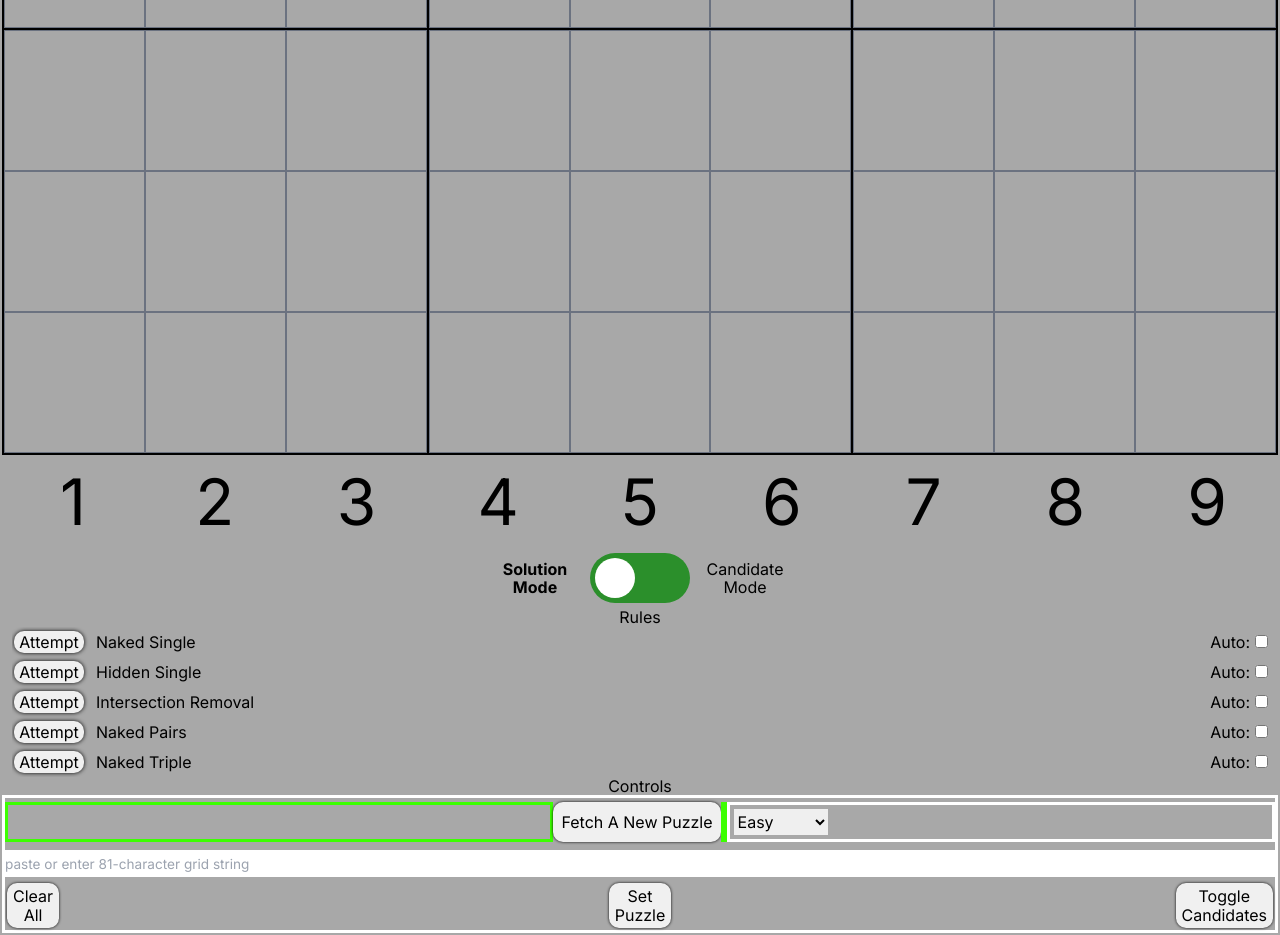
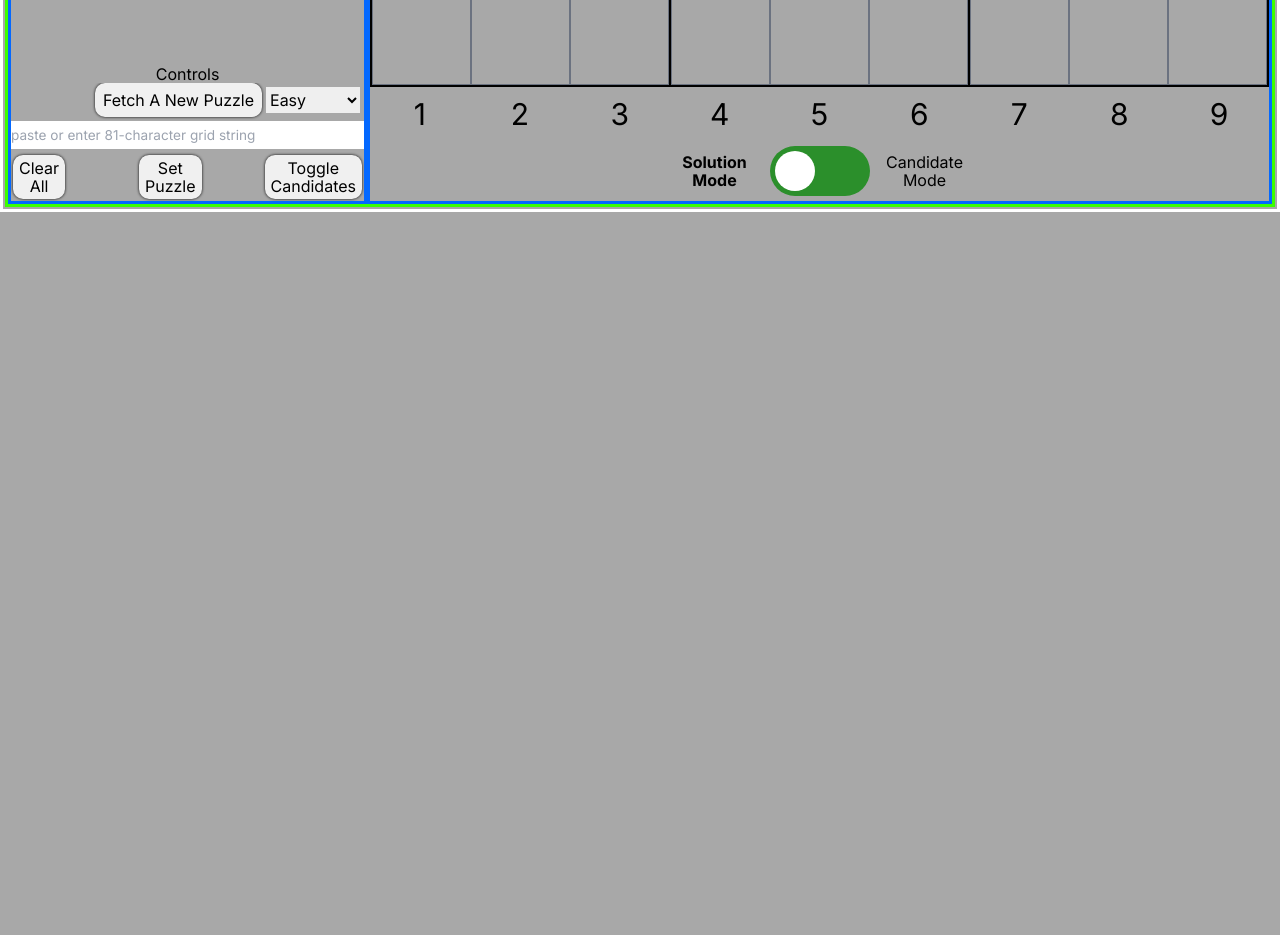
Before and after one commit to TylerHartwell/sudoku, a Next.js app: page / in a window 1280 px wide. Shown: the part 860-1795 px from the top of the page. After the commit the page ends 1072 px from the top, so only its background shows below. Built offline with nearby package versions, Linux system fonts and the light colour scheme.

Commit message:
wip figuring out medium up sizing

```diff
--- a/src/app/page.tsx
+++ b/src/app/page.tsx
@@ -61,10 +61,10 @@ export default function Page() {
   }
 
   return (
-    <div className="primary  my-[2px] md:my-0 p-[2px] flex flex-col">
+    <div className="b1 primary md:h-full  p-[2px] flex flex-col items-center">
       <h1 className="title text-center text-[1em] md:text-[2em]">SUDOKU RULER</h1>
-      <div className=" flex flex-row-reverse flex-wrap">
-        <div className=" w-full flex flex-col">
+      <div className="b2 w-full  flex flex-col md:flex-row-reverse md:justify-center">
+        <div className="b3 w-full  flex flex-col">
           <CandidateContext.Provider value={contextObj}>
             <Board />
           </CandidateContext.Provider>
@@ -81,10 +81,10 @@ export default function Page() {
                 />
               ))}
             </div>
-            <div className="pad-mode-container w-full flex py-[5px] mx-auto justify-center items-center">
+            <div className="pad-mode-container w-full flex py-[5px] mx-auto justify-center items-center overflow-hidden">
               <button
                 className={clsx(
-                  "solution-mode-btn h-[90%] w-[100px] border-none flex rounded-[10px] p-[5px] text-center justify-center items-center bg-transparent",
+                  "solution-mode-btn h-[90%] w-[100px] border-none flex rounded-[10px] p-[5px] text-center text-[clamp(12px,6vw,16px)] justify-center items-center bg-transparent",
                   !candidateMode && "font-bold pointer-events-none"
                 )}
                 onClick={() => toggleCandidateMode(false)}
@@ -93,21 +93,21 @@ export default function Page() {
               </button>
               <div
                 className={clsx(
-                  "mode-switch-outer h-[50px] w-[100px] rounded-[25px] relative my-auto mx-[5px] duration-300 cursor-pointer",
+                  "mode-switch-outer h-[50px] aspect-[2] min-w-[50px] rounded-[25px] relative my-auto mx-[5px] duration-300 cursor-pointer",
                   candidateMode ? "bg-[#d14141]" : "bg-[rgb(43,143,43)]"
                 )}
                 onClick={() => toggleCandidateMode()}
               >
                 <div
                   className={clsx(
-                    "mode-switch-inner h-[40px] w-[40px] rounded-[50%] bg-white absolute top-[50%] -translate-y-1/2 pointer-events-none duration-300",
+                    "mode-switch-inner h-[80%] aspect-square rounded-[50%] bg-white absolute top-[50%] -translate-y-1/2 pointer-events-none duration-300",
                     candidateMode ? "left-[calc(100%-5px)] -translate-x-full" : "left-[5px] translate-x-0"
                   )}
                 ></div>
               </div>
               <button
                 className={clsx(
-                  "candidate-mode-btn h-[90%] w-[100px] border-none flex rounded-[10px] p-[5px] text-center justify-center items-center bg-transparent",
+                  "candidate-mode-btn h-[90%] w-[100px] border-none flex rounded-[10px] p-[5px] text-center text-[clamp(12px,6vw,16px)] justify-center items-center bg-transparent",
                   candidateMode && "font-bold pointer-events-none"
                 )}
                 onClick={() => toggleCandidateMode(true)}
@@ -117,7 +117,7 @@ export default function Page() {
             </div>
           </section>
         </div>
-        <div className=" w-full flex flex-col justify-between">
+        <div className="b3 w-full  md:w-[500px] flex flex-col justify-between">
           <section className="  rules mt-[10px] md:mt-0 text-center ">
             <h2>Rules</h2>
             <ol className="mx-[10px] flex flex-col list-none overflow-auto">
@@ -137,9 +137,9 @@ export default function Page() {
           </section>
           <section className="controls mt-[10px] md:mt-0 flex flex-col justify-start items-center ">
             <h2 className="controls-title text-center">Controls</h2>
-            <div className="b1 relative w-full flex flex-col items-center gap-[2px]">
-              <div className="w-full m-1 flex flex-wrap-reverse">
-                <div className="b2 flex-1"></div>
+            <div className="relative w-full flex flex-col items-center gap-[2px] overflow-auto">
+              <div className="w-full flex">
+                <div className="flex-1"></div>
                 <FetchPuzzleButton
                   className={clsx("fetch-grid-string-btn p-2 rounded-[10px] shadow-[black_0px_0px_3px]", boardIsSet && "hidden")}
                   handlePuzzleStartChange={handlePuzzleStartChange}
@@ -147,10 +147,10 @@ export default function Page() {
                 >
                   Fetch A New Puzzle
                 </FetchPuzzleButton>
-                <div className="b2 flex-1 grow-0"></div>
-                <div className="b1 flex-1 flex justify-start">
+                <div className="flex-1 grow-0"></div>
+                <div className="flex-1 flex justify-start items-center">
                   <select
-                    className={clsx("difficulty m-1 py-0.5", boardIsSet && "hidden")}
+                    className={clsx("difficulty m-1 py-0.5 h-min", boardIsSet && "hidden")}
                     value={difficulty}
                     onChange={e => handleDifficulty(e.target.value as "easy" | "medium" | "hard" | "diabolical")}
                   >
@@ -164,33 +164,43 @@ export default function Page() {
               <input
                 type="text"
                 placeholder="paste or enter 81-character grid string"
-                className={clsx("grid-string w-full border-none h-[2em] text-[.85em] m-[2px] select-text", boardIsSet && "hidden")}
+                className={clsx("grid-string w-full border-none h-[2em] text-[.85em] my-[2px] select-text", boardIsSet && "hidden")}
                 id="grid-string"
                 value={puzzleStringStart}
                 onChange={e => {
                   handlePuzzleStartChange(e.target.value)
                 }}
               />
-              <div className="grid grid-cols-3 w-full p-[2px] min-w-0">
-                <button className="clear-all-btn w-min rounded-[10px] shadow-[black_0px_0px_3px]" onClick={() => resetBoardData()}>
+              <div className="flex w-full p-[2px] min-w-0">
+                <div className="flex-1">
+                  <button
+                    className="clear-all-btn w-min text-[clamp(12px,4vw,16px)] rounded-[10px] shadow-[black_0px_0px_3px]"
+                    onClick={() => resetBoardData()}
+                  >
                     Clear All
                   </button>
+                </div>
+
+                <div className="flex-1"></div>
                 <button
                   className={clsx(
-                    "set-puzzle-btn w-min rounded-[10px] shadow-[black_0px_0px_3px] justify-self-center active:bg-yellow-200",
+                    "set-puzzle-btn w-min text-[clamp(12px,4vw,16px)] rounded-[10px] shadow-[black_0px_0px_3px] active:bg-yellow-200",
                     boardIsSet && "hidden"
                   )}
                   onClick={() => handleBoardSet(true)}
                 >
                   Set Puzzle
                 </button>
+                <div className="flex-1"></div>
+                <div className="flex-1 flex justify-end">
                   <button
-                  className="toggle-candidates-btn w-min rounded-[10px] shadow-[black_0px_0px_3px] justify-self-end col-start-3 disabled:opacity-50"
+                    className="toggle-candidates-btn w-min text-[clamp(12px,4vw,16px)] rounded-[10px] shadow-[black_0px_0px_3px] justify-self-end disabled:opacity-50"
                     onClick={() => toggleShowCandidates()}
                     disabled={candidateMode}
                   >
                     Toggle Candidates
                   </button>
+                </div>
               </div>
             </div>
           </section>
--- a/src/components/PadNumber.tsx
+++ b/src/components/PadNumber.tsx
@@ -35,7 +35,7 @@ const PadNumber = ({ number, highlightN, handleHighlightNChange, lastClickedHigh
   return (
     <div
       className={clsx(
-        `pad-number pad${number} w-full h-full text-center place-content-center text-[5vw] select-none hover-fine-device:hover:cursor-pointer hover-fine-device:hover:font-bold`,
+        `pad-number pad${number} w-full h-full text-center place-content-center text-[5vw] md:text-[clamp(10px,6vh,30px)] select-none hover-fine-device:hover:cursor-pointer hover-fine-device:hover:font-bold`,
         number === highlightN && "font-bold"
       )}
       onMouseEnter={handleMouseEnter}
--- a/src/components/RuleItem.tsx
+++ b/src/components/RuleItem.tsx
@@ -24,8 +24,8 @@ const RuleItem = ({ ruleN, ruleName, isChecked, handleCheckboxChange, ruleOutcom
       >
         Attempt
       </button>
-      <span className="mx-[10px] whitespace-nowrap">{ruleName}</span>
-      <label htmlFor={"checkbox" + ruleN} className="border-none ml-auto whitespace-nowrap">
+      <span className="mx-[10px] whitespace-nowrap text-[clamp(12px,4vw,16px)]">{ruleName}</span>
+      <label htmlFor={"checkbox" + ruleN} className="border-none ml-auto whitespace-nowrap text-[clamp(12px,4vw,16px)]">
         Auto:
       </label>
       <input
--- a/src/components/board/Candidate.tsx
+++ b/src/components/board/Candidate.tsx
@@ -50,7 +50,7 @@ const Candidate = ({ gridSquareIndex, candidateIndex, entryShownValue }: Candida
     <div className="relative size-full">
       <div
         className={clsx(
-          "candidate absolute text-[3vw] flex justify-center items-center size-full no-hover-device:pointer-events-none",
+          "candidate absolute text-[3vw] md:text-[clamp(8px,2vh,30px)] flex justify-center items-center size-full no-hover-device:pointer-events-none",
           ((!showCandidates && !candidateMode) || entryShownValue) && "invisible",
           candidateN === highlightN && (showCandidates || candidateMode) && !isEliminated && "bg-[rgb(248,248,120)] font-bold",
           isToggleable && "border-[1px] border-dashed border-[#0000ff31] hover-fine-device:hover:font-bold hover-fine-device:hover:bg-[#ff5353]",
--- a/src/components/board/Entry.tsx
+++ b/src/components/board/Entry.tsx
@@ -109,7 +109,7 @@ const Entry = ({ gridSquareIndex, shownValue }: EntryProps) => {
     <div
       ref={entryRef}
       className={clsx(
-        "entry flex justify-center items-center size-full absolute  text-[10vw] cursor-default focus:outline-none focus:border-[5px] focus:border-green-600",
+        "entry flex justify-center items-center size-full absolute  text-[10vw] md:text-[clamp(10px,6vh,30px)] cursor-default focus:outline-none focus:border-[5px] focus:border-green-600",
         candidateMode && "no-hover-device:focus:border-red-500 hover-fine-device:pointer-events-none",
         !candidateMode && "hover-fine-device:hover:border-[1px] hover-fine-device:hover:border-[rgb(80,80,80)]",
         //equal priority focus styles follow after hover styles so they take precedence
```
Lines whose indentation alone changed are shown as unchanged.
